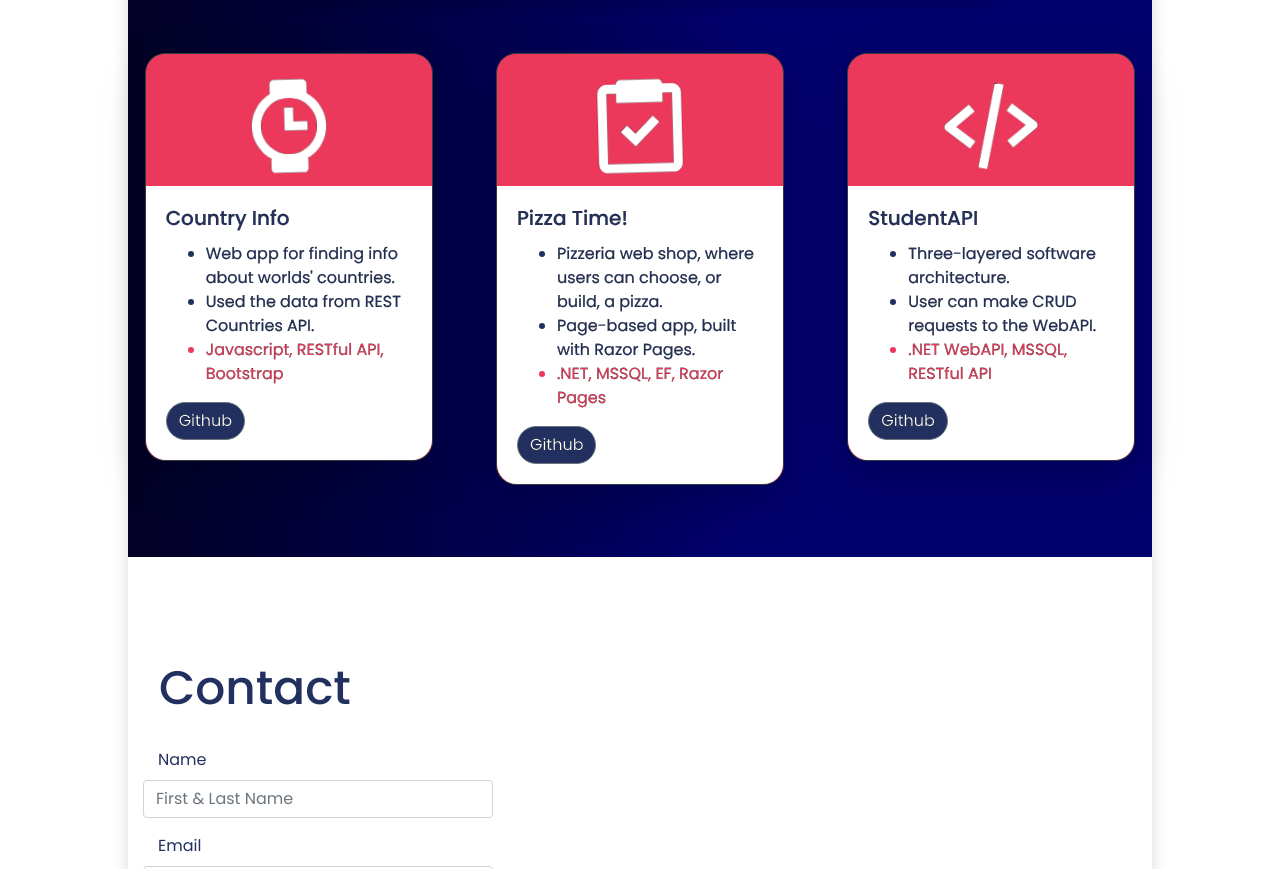
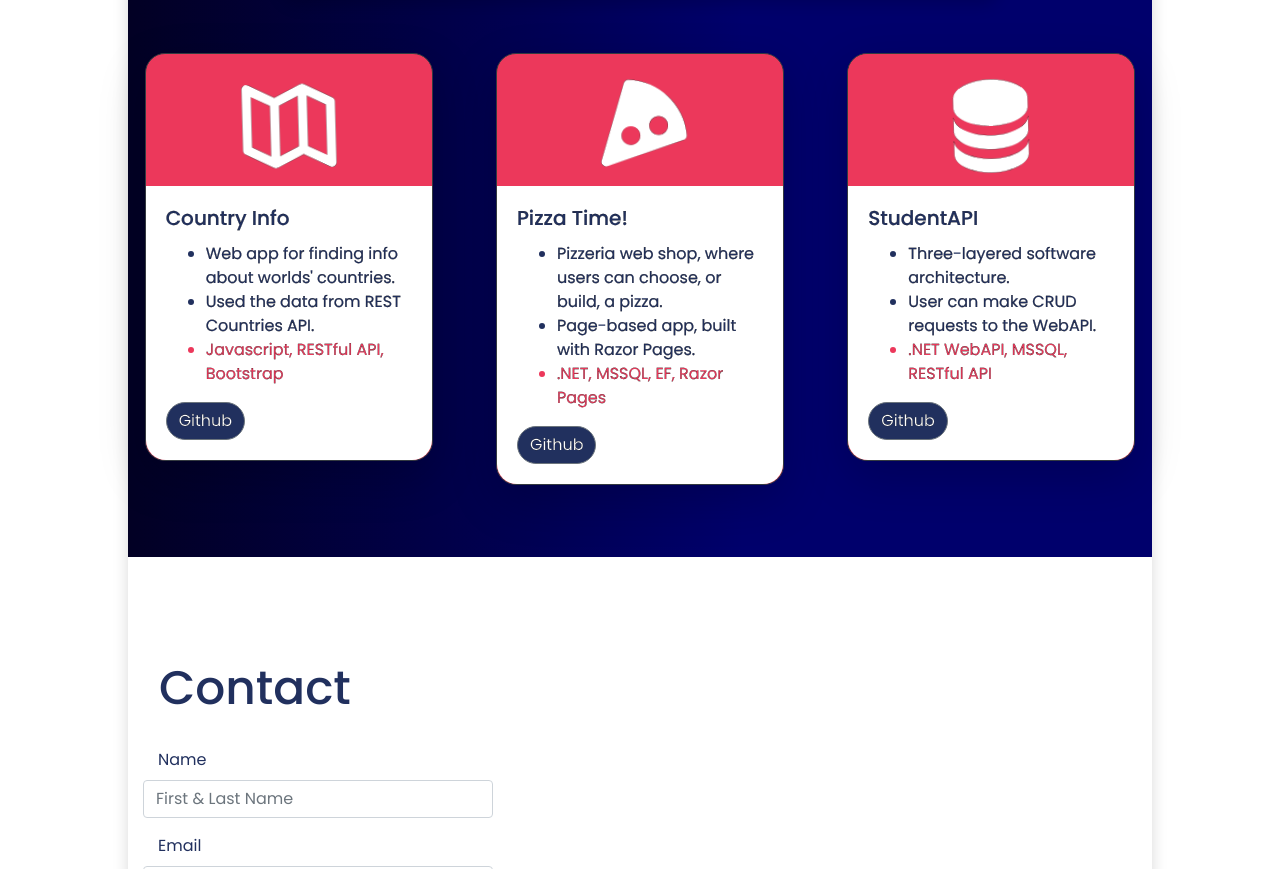
Before and after one commit to grakseasy/grakseasy.github.io, a website: page index.html in a window 1280 px wide. Shown: the part 3151-4020 px from the top of the page. Drawn offline with nearby package versions, Linux system fonts and the light colour scheme.

Commit message:
changed icons

```diff
--- a/index.html
+++ b/index.html
@@ -185,7 +185,7 @@
         <!-- card1 start -->
         <div class="card mt-2 crvenabg border border-dark plava shadow-lg radius"  style="width: 18rem; margin: auto;">
           <div class="" style="text-align: center; border-top-right-radius: 20px; border-top-left-radius: 20px; ">
-          <i class='bx-tada bx bxs-watch text-white mt-3 mb-1' style="font-size: 7rem; text-align: center;"></i>
+          <i class='bx-tada bx bx-map-alt text-white mt-3 mb-1' style="font-size: 7rem; text-align: center;"></i>
         </div>
           <div class="card-body bg-white" style="border-bottom-right-radius: 20px; border-bottom-left-radius: 20px;">
               <h5 class="card-title">Country Info</h5>
@@ -200,7 +200,7 @@
 
         <div class="card mt-2 crvenabg border border-dark plava shadow-lg radius" style="width: 18rem; margin: auto;">
           <div class=" " style="text-align: center; border-top-right-radius: 20px; border-top-left-radius: 20px; ">
-          <i class='bx-tada bx bx-task text-white mt-3 mb-1' style="font-size: 7rem; text-align: center;"></i>
+          <i class='bx-tada bx bxs-pizza text-white mt-3 mb-1' style="font-size: 7rem; text-align: center;"></i>
         </div>
           <div class="card-body bg-white" style="border-bottom-right-radius: 20px; border-bottom-left-radius: 20px;">
               <h5 class="card-title">Pizza Time!</h5>
@@ -215,7 +215,7 @@
 
         <div class="card mt-2 crvenabg plava border border-dark shadow-lg radius" style=" width: 18rem; margin: auto;">
           <div class="crvenabg " style="text-align: center; border-top-right-radius: 20px; border-top-left-radius: 20px; ">
-          <i class='bx-tada bx bx-code-alt text-white mt-3 mb-1' style="font-size: 7rem; text-align: center;"></i>
+          <i class='bx-tada bx bxs-data text-white mt-3 mb-1' style="font-size: 7rem; text-align: center;"></i>
         </div>
           <div class="card-body bg-white" style="border-bottom-right-radius: 20px; border-bottom-left-radius: 20px;">
               <h5 class="card-title">StudentAPI</h5>
```
